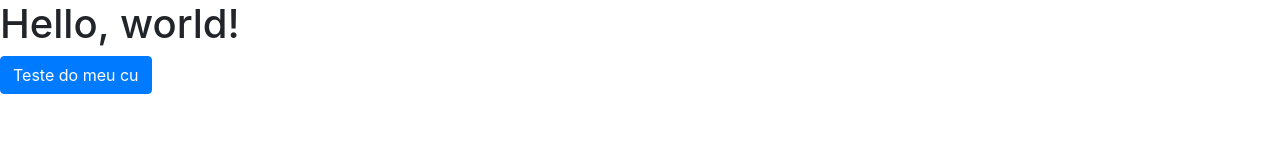
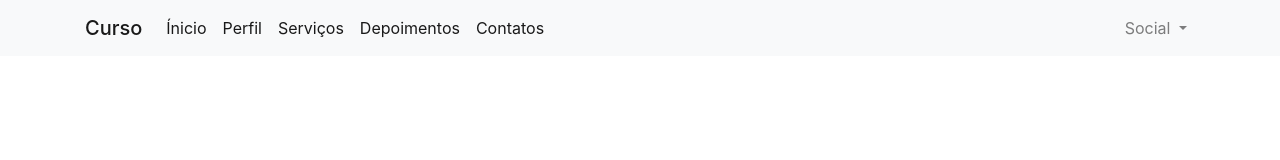
Before and after one commit to novasv/cursodobootstrap, a website: page index.html in a window 1280 px wide. Drawn offline with nearby package versions, Linux system fonts and the light colour scheme.

Commit message:
vrs-0.0.3

```diff
--- a/index.html
+++ b/index.html
@@ -6,25 +6,64 @@
     <meta name="viewport" content="width=device-width, initial-scale=1, shrink-to-fit=no">
 
     <!-- Bootstrap CSS -->
-    <link rel="stylesheet" href="css-b/bootstrap.css" crossorigin="anonymous">
+    <link rel="stylesheet" href="node_modules/bootstrap/compiler/bootstrap.css">
+    <link rel="stylesheet" href="css-b/style.css">
 
     <title>Curso Bootstrap</title>
   </head>
   <body>
-    <h1>Hello, world!</h1>
-    <a href="#" class="btn btn-primary">Teste do meu cu</a>
+    <nav class="navbar navbar-expand-lg navbar-light bg-light">
+        <div class="container">
+            <a class="navbar-brand h1 mb-0" href="#">Curso</a>
+            <button class="navbar-toggler" type="button" data-toggle="collapse" data-target="#navbarSite" aria-controls="navbarSite" aria-expanded="false" aria-label="Toggle navigation">
+                <span class="navbar-toggler-icon"></span>
+            </button>
 
-    <!-- Optional JavaScript; choose one of the two! -->
+            <div class="collapse navbar-collapse" id="navbarSite">
+                <ul class="navbar-nav mr-auto">
+                    <li class="nav-item active">
+                        <a class="nav-link" href="#">Ínicio <span class="sr-only">(current)</span></a>
+                    </li>
+                    <li class="nav-item active">
+                        <a class="nav-link" href="#">Perfil <span class="sr-only">(current)</span></a>
+                    </li>
+                    <li class="nav-item active">
+                        <a class="nav-link" href="#">Serviços <span class="sr-only">(current)</span></a>
+                    </li>
+                    <li class="nav-item active">
+                        <a class="nav-link" href="#">Depoimentos <span class="sr-only">(current)</span></a>
+                    </li>
+                    <li class="nav-item active">
+                        <a class="nav-link" href="#">Contatos <span class="sr-only">(current)</span></a>
+                    </li>
 
-    <!-- Option 1: jQuery and Bootstrap Bundle (includes Popper) -->
+                </ul>
+                <ul class="navbar-nav ml-auto">
+                    <li class="nav-item dropdown">
+                        <a class="nav-link dropdown-toggle" href="#" data-toggle="dropdown" id="navDrop">
+                            Social
+                        </a>
+                        <div class="dropdown-menu">
+                            <a class="dropdown-item" href="#">Facebook</a>
+                            <a class="dropdown-item" href="#">Instagram</a>
+                            <a class="dropdown-item" href="#">Twitter</a>
+                            <a class="dropdown-item" href="#">Youtube</a>
+                        </div>
+                    </li>
+
+                </ul>
+
+            </div>
+        </div>
+    </nav>
+
+    <!-- Optional JavaScript;  -->
+
+    <!-- jquery first, then Popper.js, then Bootstrap JS -->
     <script src="node_modules/jquery/dist/jquery.js"></script>
-    <script src="node_modules/popper.js/dist/popper.js"></script>
-    <script src="node_modules/dist/js/bootstrap.js"></script>
+    <script src="node_modules/bootstrap/dist/js/bootstrap.bundle.js"></script>
+    <script src="node_modules/bootstrap/dist/js/bootstrap.js"></script>
 
-    <!-- Option 2: jQuery, Popper.js, and Bootstrap JS
-    <script src="https://code.jquery.com/jquery-3.5.1.slim.min.js" integrity="sha384-DfXdz2htPH0lsSSs5nCTpuj/zy4C+OGpamoFVy38MVBnE+IbbVYUew+OrCXaRkfj" crossorigin="anonymous"></script>
-    <script src="https://cdn.jsdelivr.net/npm/popper.js@1.16.1/dist/umd/popper.min.js" integrity="sha384-9/reFTGAW83EW2RDu2S0VKaIzap3H66lZH81PoYlFhbGU+6BZp6G7niu735Sk7lN" crossorigin="anonymous"></script>
-    <script src="https://stackpath.bootstrapcdn.com/bootstrap/4.5.3/js/bootstrap.min.js" integrity="sha384-w1Q4orYjBQndcko6MimVbzY0tgp4pWB4lZ7lr30WKz0vr/aWKhXdBNmNb5D92v7s" crossorigin="anonymous"></script>
-    -->
+
   </body>
 </html>
```
Also changed, not shown: css-b/style.css (added).
